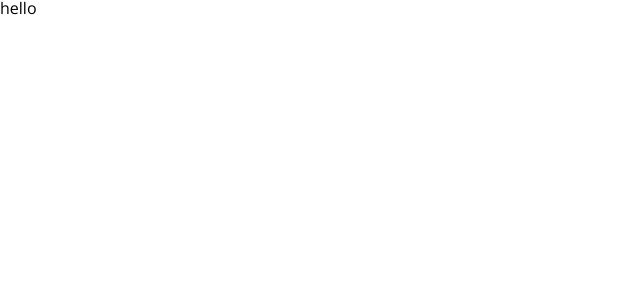
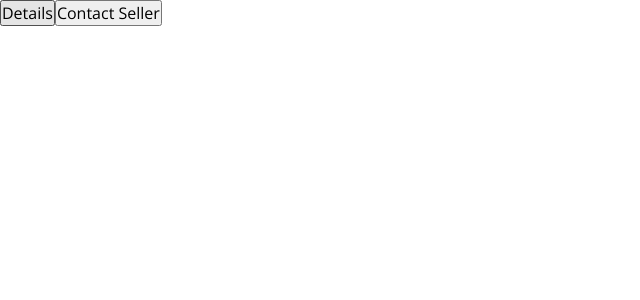
Before and after one commit to Vy187/anitmated_cards, a React (Vite) app: page / in a window 1280 px wide. Shown: the top 300 px of the page, without its empty margins (0-640 px from the left). Built offline with nearby package versions, Linux system fonts and the light colour scheme.

Commit message:
build: Added the component of card

```diff
--- a/src/App.tsx
+++ b/src/App.tsx
@@ -1,11 +1,12 @@
 import useState   from 'react';
 import reactLogo  from './assets/react.svg';
 import viteLogo   from '/vite.svg';
+import Card       from './components/Card'
 
 const App = () => {
   return (
     <>
-    <main>hello</main>
+    <Card />
     </>
   )
 };
--- /dev/null
+++ b/src/components/Card/index.tsx
@@ -0,0 +1,18 @@
+import './styles.css';
+
+const Card = () => {
+    const content = (
+        <article className='card'>
+            <header className='card-header'></header>
+            <p className='card-body'></p>
+            <footer className='card-footer'>
+                <button className='button'>Details</button>
+                <button className='button button-outline'>Contact Seller</button>
+            </footer>
+        </article>
+    );
+
+    return content;
+}
+
+export default Card;
```
Also changed, not shown: src/components/Card/styles.css (added).
